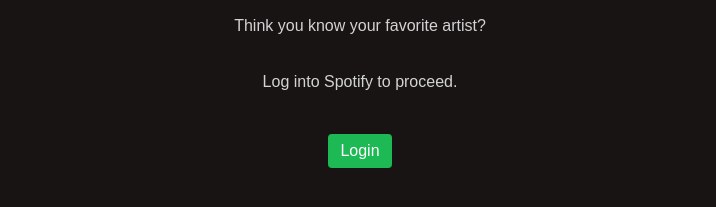
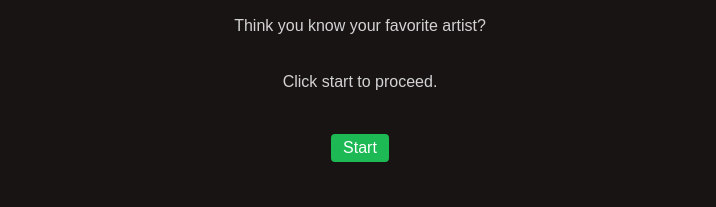
Before and after one commit to naomeii/guess-the-song, a React (Vite) app: page / in a window 1280 px wide. Shown: the part 235-442 px from the top of the page, without its empty margins (280-996 px from the left). Built offline with nearby package versions, Linux system fonts and the light colour scheme.

Commit message:
removed the need for users to log in

```diff
--- a/src/App.jsx
+++ b/src/App.jsx
@@ -14,12 +14,9 @@
 
 function App() {
 
-  const CLIENT_ID = import.meta.env.VITE_CLIENT_ID;
-  const REDIRECT_URI = import.meta.env.VITE_REDIRECT_URI;
-  const AUTH_ENDPOINT = "https://accounts.spotify.com/authorize"
-  const RESPONSE_TYPE = "token"
+  const TOKEN = import.meta.env.VITE_TOKEN;
 
-  const [token, setToken] = useState('')
+  const [start, setStart] = useState(true)
   const [searchKey, setSearchKey] = useState('')
 
   const [artistName, setArtistName] = useState('')
@@ -34,28 +31,6 @@
   const [correctLetters, setCorrectLetters] = useState([]);
   const [wrongLetters, setWrongLetters] = useState([]);
   const [showNotification, setShowNotification] = useState(false);
-
-  useEffect(() => {
-    const hash = window.location.hash // the URL
-    let token = window.localStorage.getItem('token') // retrieve token from LS
-
-    // if no token from LS and we have a hash
-    if (!token && hash) {
-      // split hash to retrieve token
-      token = hash.substring(1).split('&').find(elem => elem.startsWith('access_token')).split("=")[1]
-      // console.log(token)
-      window.location.hash = ''
-      window.localStorage.setItem('token', token);
-    }
-
-    setToken(token);
-
-  }, [])
-
-  const handleLogout = () => {
-    setToken('');
-    window.localStorage.removeItem('token');
-  }
 
   const resetAllData = () => {
     setArtistName('');
@@ -78,7 +53,7 @@
     // requests
       const {data} = await axios.get('https://api.spotify.com/v1/search', {
         headers: {
-          Authorization: `Bearer ${token}`
+          Authorization: `Bearer ${TOKEN}`
         },
         params: {
           q: searchKey,
@@ -91,7 +66,7 @@
 
       const artistTopTracks = await axios.get(`https://api.spotify.com/v1/artists/${artistObj.id}/top-tracks`, {
         headers: {
-          Authorization: `Bearer ${token}`
+          Authorization: `Bearer ${TOKEN}`
         },
       })
 
@@ -273,14 +248,14 @@
     <>
       {/* <Header /> */}
       <h1 className='big-header'>Guess the Song</h1>
-        {!token ?
+        {start ?
         <>
           <Welcome />
-          <a className="start-button" href={`${AUTH_ENDPOINT}?client_id=${CLIENT_ID}&redirect_uri=${REDIRECT_URI}&response_type=${RESPONSE_TYPE}`}>Login</a>
+          <button className="start-button" onClick={() => setStart(!start)}>Start</button>
         </>
         :
         <>
-          <button className="logout-button" onClick={handleLogout}>Logout</button>
+          <button className="logout-button" onClick={() => setStart(!start)}>Quit</button>
           {
             newGame ?
             (<>
--- a/src/components/Welcome.jsx
+++ b/src/components/Welcome.jsx
@@ -7,7 +7,7 @@
       <h2>Welcome to the game!</h2>
       <p>In this game, you will input any artist and try to guess their song from 3 random lines of lyrics.</p>
       <p>Think you know your favorite artist?</p>
-      <p>Log into Spotify to proceed.</p>
+      <p>Click start to proceed.</p>
       <br />
     </>
   )
```
Also changed, not shown: 1 other file (tests, documents, lock files or other folders).
